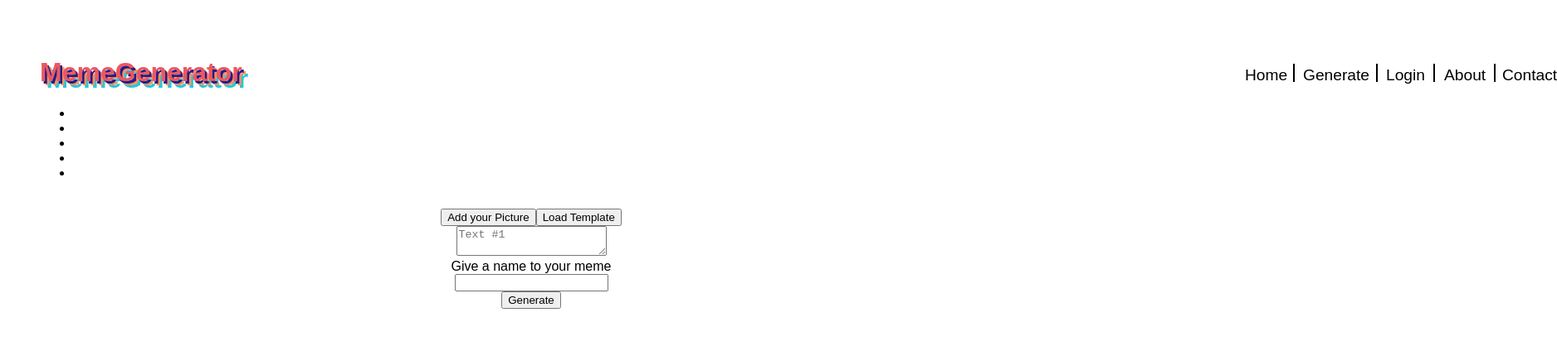
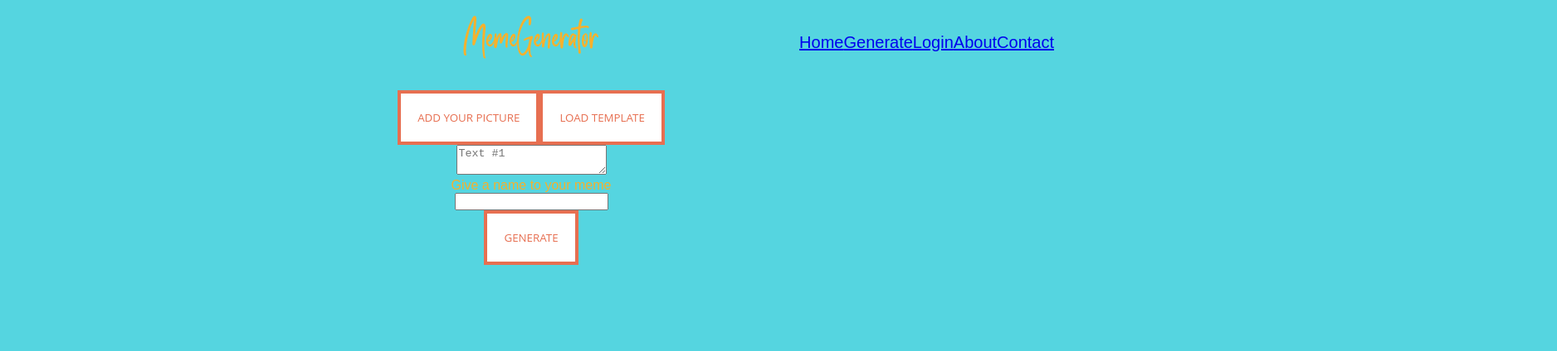
Before and after one commit to hugoSN7/ProjetWeb, a React app in the folder memegeneratorreact/: page / in a window 1280 px wide. Shown: the whole page at 83% size, 1876 px wide, since content can reach past the window. Built offline with nearby package versions, Linux system fonts and the light colour scheme.

Commit message:
css de uploadPicture

```diff
--- a/memegeneratorreact/src/WebContent/css/General.css
+++ b/memegeneratorreact/src/WebContent/css/General.css
@@ -1,13 +1,70 @@
+@font-face {
+    /* font-family: "Devilish One";
+    src: local("Devilish One"),
+        url(../../police/Devilish-StyleOne.ttf); */
+    /* font-family: "Fresh Fruit";
+    src: local("Fresh Fruit"),
+        url(../../police/FreshFruit.ttf);*/
+    font-family: "South Australia";
+    src: local("South Australia"),
+        url(../../police/SouthAustraliaTTF.ttf);
+    font-weight: bold;
+}
+
 
 body {
-    background-color: #FFFFFF;
+    background-color: #55D5E0;
     color: black;
-    padding: 40px;
     font-family: Arial;
     text-align: left;
+    margin:0;
+    padding:0;
 }
 
 .titre {
-    text-shadow:#231c86 2.5px 2.5px 0,#FE9063 5px 5px 0,#27C7D4 7.5px 7.5px 0;
-    color:#EA5863;
+    /* text-shadow:#231c86 2.5px 2.5px 0,#FE9063 5px 5px 0,#27C7D4 7.5px 7.5px 0; */
+    color:#F6B12D;
+    text-align: center;
+    position: relative;
+    font-size:16px;
+    font-family: "South Australia", serif;
+
 }
+
+#header {
+    height: 90px;
+    background:#335F8A;
+    text-align: left;
+    padding: 15px;
+    margin: 0px;
+    width:auto;
+    left: 0;
+    right: 0;
+    line-height: 80px;
+    border: #EA5863;
+}
+
+.button {
+    /* margin: 15px; */
+    font-family: 'Open Sans';
+    color: #e76f51;
+    text-transform: uppercase;
+    text-decoration: none;
+    background: #ffffff;
+    padding: 20px;
+    border: 4px solid #e76f51;
+    display: inline-block;
+    transition: all 0.4s ease 0s;
+}
+
+.button:hover {
+    color: #ffffff;
+    background: #F6B12D;
+    border-color: #e76f51;
+    transition: all 0.4s ease 0s;
+}
+
+.texte{
+    color:#F6B12D;
+    font-size:16px;
+  }
--- a/memegeneratorreact/src/WebContent/css/Layout.css
+++ b/memegeneratorreact/src/WebContent/css/Layout.css
@@ -1,116 +1,31 @@
-.urlHome:link, .urlHome:visited {
-    color: black;
+ul{
+    list-style-type: none;
+    font-size: 0;
+    position: absolute;
+    top: 40px;
+    right: 10px;
+}
+
+ul li{
+    display: inline-block;
+    font-size: 20px;
+}
+
+.url {
+  border-right: 2px solid #e76f51;
+  padding: 4px;
+}
+
+.lasturl {
+    padding: 4px;
+}
+
+.url:hover, .url:active, .lasturl:link, .lasturl:visited{
+    color: #8338ec;
+}
+
+.url:link, .url:visited, .lasturl:link, .lasturl:visited {
+    color: #e9c46a;
     text-decoration: none;
     display: inline-block;
 }
-
-.urlHome:hover, .urlHome:active {
-    color: #8338ec;
-}
-
-.urlGenerate:link, .urlGenerate:visited {
-    color: black;
-    text-decoration: none;
-    display: inline-block;
-}
-
-.urlGenerate:hover, .urlGenerate:active {
-    color: #8338ec;
-}
-
-.urlLogin:link, .urlLogin:visited {
-    color: black;
-    text-decoration: none;
-    display: inline-block;
-}
-
-.urlLogin:hover, .urlLogin:active {
-    color: #8338ec;
-}
-
-.urlAbout:link, .urlAbout:visited {
-    color: black;
-    text-decoration: none;
-    display: inline-block;
-}
-
-.urlAbout:hover, .urlAbout:active {
-    color: #8338ec;
-}
-
-.urlContact:link, .urlContact:visited {
-    color: black;
-    text-decoration: none;
-    display: inline-block;
-}
-
-.urlContact:hover, .urlContact:active {
-    color: #8338ec;
-}
-
-.urlHome{
-    position: absolute;
-    top: 80px;
-    left: 1500px;
-    font-size: 1.2em;
-}
-
-.urlGenerate{
-    position: absolute;
-    top: 80px;
-    left: 1570px;
-    font-size: 1.2em;
-}
-
-.urlLogin{
-    position: absolute;
-    top: 80px;
-    left: 1670px;
-    font-size: 1.2em;
-}
-
-.urlAbout{
-    position: absolute;
-    top: 80px;
-    left: 1740px;
-    font-size: 1.2em;
-}
-
-.urlContact{
-    position: absolute;
-    top: 80px;
-    left: 1810px;
-    font-size: 1.2em;
-}
-
-.trait1{
-    position: absolute;
-    top: 77px;
-    left: 1558px;
-    height:20px;
-    border:1px solid black;
-}
-
-.trait2{
-    position: absolute;
-    top: 77px;
-    left: 1658px;
-    height:20px;
-    border:1px solid black;
-}
-
-.trait3{
-    position: absolute;
-    top: 77px;
-    left: 1727px;
-    height:20px;
-    border:1px solid black;
-}
-
-.trait4{
-    position: absolute;
-    top: 77px;
-    left: 1800px;
-    height:20px;
-    border:1px solid black;
-}
--- a/memegeneratorreact/src/WebContent/css/Login.css
+++ b/memegeneratorreact/src/WebContent/css/Login.css
@@ -1,3 +1,30 @@
 .login {
     text-shadow:#ff006e 2.5px 2.5px 0,#8338ec 5px 5px 0,#3a86ff 7.5px 7.5px 0,#333 10px 10px 10px;color:#ffcc00;
 }
+
+.connection{
+    background:#335F8A;
+    border-radius: 30px;
+    background-size: contain;
+    background-repeat: no-repeat;
+    width: 210px;
+    height: 250px;
+    padding: 30px;
+    position: absolute;
+    top: 50%; left: 55%;
+    margin-left: -210px; /* (width + padding)/2 */
+    margin-top: -120px; /* (height + padding)/2 */
+}
+
+#logbutton{
+    position: absolute;
+    top: 70%; left: 30%;
+}
+
+#login{
+    position: absolute;
+    color: #e76f51;
+    top: 27%; left: 49%;
+    font-size: 15px;
+    font-family: "South Australia", serif;
+}
--- a/memegeneratorreact/src/WebContent/css/index.css
+++ b/memegeneratorreact/src/WebContent/css/index.css
@@ -39,58 +39,3 @@ header [name] {
     color: red;
     text-decoration: none;
 }
-
-body {
-    margin: 0;
-    padding: 15px;
-    font-family: -apple-system, BlinkMacSystemFont, 'Segoe UI', 'Roboto', 'Oxygen',
-    'Ubuntu', 'Cantarell', 'Fira Sans', 'Droid Sans', 'Helvetica Neue',
-    sans-serif;
-    -webkit-font-smoothing: antialiased;
-    -moz-osx-font-smoothing: grayscale;
-}
-
-code {
-    font-family: source-code-pro, Menlo, Monaco, Consolas, 'Courier New',
-    monospace;
-}
-
-/* Popup style */
-.popup-box {
-    position: fixed;
-    background: #00000050;
-    width: 100%;
-    height: 100vh;
-    top: 0;
-    left: 0;
-}
-
-.box {
-    position: relative;
-    width: 70%;
-    margin: 0 auto;
-    height: auto;
-    max-height: 70vh;
-    margin-top: calc(100vh - 85vh - 20px);
-    background: #fff;
-    border-radius: 4px;
-    padding: 20px;
-    border: 1px solid #999;
-    overflow: auto;
-}
-
-.close-icon {
-    content: 'x';
-    cursor: pointer;
-    position: fixed;
-    right: calc(15% - 30px);
-    top: calc(100vh - 85vh - 33px);
-    background: #ededed;
-    width: 25px;
-    height: 25px;
-    border-radius: 50%;
-    line-height: 20px;
-    text-align: center;
-    border: 1px solid #999;
-    font-size: 20px;
-}
--- a/memegeneratorreact/src/pages/UploadPicture.js
+++ b/memegeneratorreact/src/pages/UploadPicture.js
@@ -190,6 +190,7 @@ function UploadPicture() {
 
     return (
         <>
+
         <div id="Message">
         </div>
 
@@ -203,8 +204,8 @@ function UploadPicture() {
         </div>
 
         <div id="mm-setting">
-        <button onClick={handleClick}> Add your Picture </button>
-        <button onClick={() => list()}> Load Template </button>
+        <button class="button" onClick={handleClick}> Add your Picture </button>
+        <button class="button" onClick={() => list()}> Load Template </button>
         <input type="file" name="image-upload" id="input" onChange={handleChange} style={{display: 'none'}} ref={hiddenFileInput}/>
         <br/>
         <div class="box-edit">
@@ -213,7 +214,7 @@ function UploadPicture() {
         </div>
 
 
-        <div id="generate">
+        <div id="generate" class="texte">
         Give a name to your meme
         <br/>
         <input type="text" value={memeName} id="idMemeName" onChange={(e) => setMemeName(e.target.value)}/><br/>
@@ -229,7 +230,7 @@ function UploadPicture() {
             <br/>
             </>
         }
-        <button onClick={handleGenerate}> Generate </button>
+        <button class="button" onClick={handleGenerate}> Generate </button>
         </div>
         </>
     );
```
Also changed, not shown: memegeneratorreact/src/WebContent/css/UploadImage.css (deleted, +0 -20 lines), memegeneratorreact/src/police/Devilish-StyleOne.ttf (added), memegeneratorreact/src/police/FreshFruit.ttf (added), memegeneratorreact/src/police/SouthAustraliaTTF.ttf (added), 1 other file.
